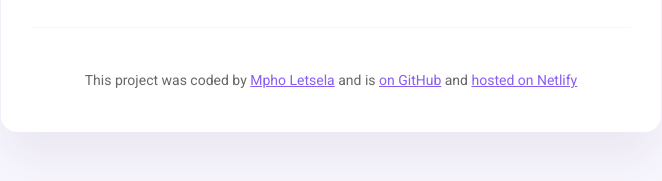
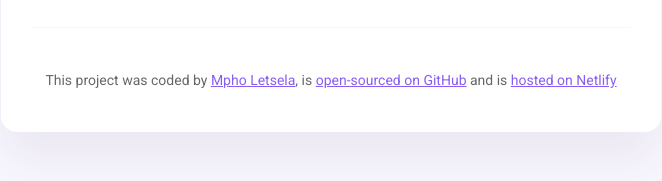
Before and after one commit to techbarbiana/weather.application, a website built with Parcel: page index.html in a window 1280 px wide. Shown: the part 315-496 px from the top of the page, without its empty margins (309-971 px from the left). Built offline with nearby package versions, Linux system fonts and the light colour scheme; no server answers.

Commit message:
Updated the footer section

```diff
--- a/index.html
+++ b/index.html
@@ -50,9 +50,11 @@
       <footer>
         <p>
           This project was coded by
-          <a href="#" target="_blank">Mpho Letsela</a> and is
-          <a href="#" target="_blank"> on GitHub</a> and
-          <a href="#" target="_blank">hosted on Netlify</a>
+          <a href="https://github.com/techbarbiana" target="_blank"> Mpho Letsela</a>,
+          is
+          <a href="https://github.com/techbarbiana/weather.application" target="_blank">open-sourced on GitHub</a>
+          and is
+          <a href="https://plusweatherapplication.netlify.app/" target="_blank">hosted on Netlify</a>
         </p>
       </footer>
     </div>
```
